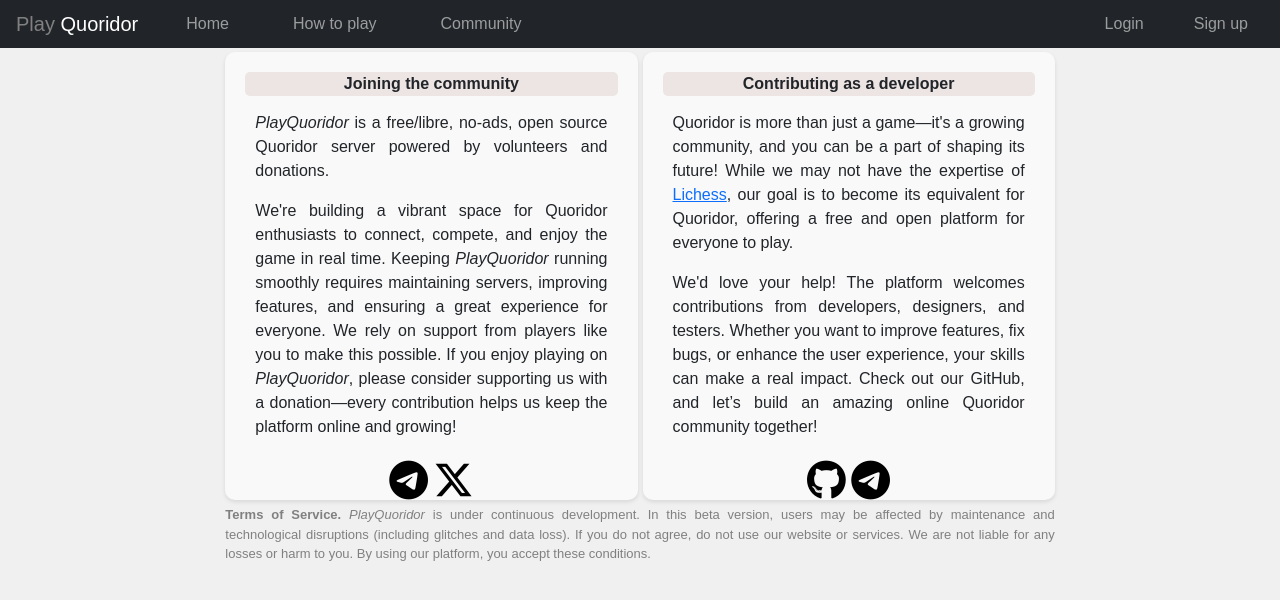
After one commit to playquoridor/playquoridor, a Django app: page /community/ in a window 1280 px wide. The commit adds this page. Shown: the top 600 px of the page. Run offline with Django 4.2, Linux system fonts and the light colour scheme; some libraries are stand-ins or nearby versions.

Commit message:
UI, community, links

```diff
--- a/game/static/game/js/load_static_board.js
+++ b/game/static/game/js/load_static_board.js
@@ -90,7 +90,6 @@ function movePawnEvent(event){
     const sourceSquare = pawn.square;  //board.querySelector('[square-id=' + pawn.square.id + ']');
     sourceSquare.innerHTML = ''; //.removeChild(pawn);
 
-    // console.log('Child removed', sourceSquare);
     pawn.square = targetSquare;
     targetSquare.appendChild(pawn);
 }
@@ -118,7 +117,6 @@ function setWinner(data, gameId) {
 
     // Show rating diffs
     if (data['player_username'] + '_delta_rating' in data) {
-        console.log('Entering rating diff', data['player_username'])
         const playerRatingDiff = document.getElementById(data['player_username'] + '_delta_rating-' + gameId);
         let delta = data[data['player_username'] + '_delta_rating'];
         if (parseInt(delta) >= 0) {
@@ -152,7 +150,6 @@ function setActivePlayer(data, gameId){
         setWinner(data, gameId);
         return null;
     }else{
-        console.log('Active user', data['active_username']);
         const playerBar = document.getElementById('bar-' + data['active_username'] + '-' + gameId);
         playerBar.classList.add('active-bar');
         return data['active_username'];
@@ -416,7 +413,6 @@ if (!gameEnded && showLive){
         const board = document.getElementById('board-' + data['game_id']);
         switch (data['action']){
             case 'FEN':
-                console.log('Setting up FEN from consumer...', playerColor);
                 //setupBoardFromFEN(data['FEN'], data['game_id'], playerColor, playerUsername, opponentUsername);
                 setupBoardFromFEN(data['FEN'], data['game_id'], data['player_color'], data['player_username'], data['opponent_username']);
                 break;
--- a/game/static/game/js/square_listeners.js
+++ b/game/static/game/js/square_listeners.js
@@ -39,6 +39,6 @@ export function sendPawnMessageEvent(event, playerColor, gameSocket){
         'target_row': targetSquare.row,
         'target_col': targetSquare.col,
     });
-    console.log(message);
+    // console.log(message);
     gameSocket.send(message);
 }
--- a/game/static/game/js/wall_listeners.js
+++ b/game/static/game/js/wall_listeners.js
@@ -65,7 +65,6 @@ export function sendFenceMessageCallback(gameSocket, playerColor){
             'col': Math.min(wall.col, nextWall.col),
             'subwallId': subwallId
         });
-        console.log(message);
         gameSocket.send(message);
     }
 }
--- a/quoridor/static/css/styles.css
+++ b/quoridor/static/css/styles.css
@@ -38,7 +38,7 @@ h1 {
     gap: 5px;
     /* justify-content: center;*/
     /* flex-direction: column; */
-    align-items: center;
+    /* align-items: center; */
     justify-content: space-between;
 }
 
@@ -77,8 +77,9 @@ h1 {
     gap: 0px;
     width: 100%;
     padding: 20px;
-    min-height: 420px;
-    max-width: 310px;
+    padding-bottom: 5px;
+    min-height: 410px;
+    /* max-width: 310px;*/
 }
 
 .flexible-sub-container {
@@ -673,10 +678,14 @@ Send challenges
     float: right;
 }
 
+/* Make title more fancy */
 .title{
     text-align: center;
     font-weight: bold;
     margin-bottom: 5px;
+    /* Design title so that it blends in well in white box with corners */
+    background-color: #ede4e4;
+    border-radius: 5px;
 }
 
 .no-margin{
@@ -896,3 +905,29 @@ Game info
     /* background-color: lightskyblue; */
     background-color: darkslategray;
 }
+
+/* Fancy box for highlighting a text */
+.highlight-box {
+    background-color: #d5d5ce;
+    border-radius: 5px;
+    padding: 2px;
+}
+
+/* Social icons */
+
+.social-icons {
+    /* display: flex; */
+    gap: 25px; /* Space between icons */
+}
+
+.social-icons a {
+    font-size: 20px;
+    color: black;
+    text-decoration: none;
+    transition: transform 0.2s, color 0.2s;
+}
+
+.social-icons a:hover {
+    transform: scale(1.2);
+    color: #1DA1F2;  /* Example: Twitter blue */
+}
--- a/quoridor/templates/base_generic.html
+++ b/quoridor/templates/base_generic.html
@@ -26,8 +26,9 @@
     </head>
     <body>
         <script src="https://code.jquery.com/jquery-3.2.1.slim.min.js" integrity="sha384-KJ3o2DKtIkvYIK3UENzmM7KCkRr/rE9/Qpg6aAZGJwFDMVNA/GpGFF93hXpG5KkN" crossorigin="anonymous"></script>
-            <script src="https://cdn.jsdelivr.net/npm/popper.js@1.12.9/dist/umd/popper.min.js" integrity="sha384-ApNbgh9B+Y1QKtv3Rn7W3mgPxhU9K/ScQsAP7hUibX39j7fakFPskvXusvfa0b4Q" crossorigin="anonymous"></script>
-            <script src="https://cdn.jsdelivr.net/npm/bootstrap@4.0.0/dist/js/bootstrap.min.js" integrity="sha384-JZR6Spejh4U02d8jOt6vLEHfe/JQGiRRSQQxSfFWpi1MquVdAyjUar5+76PVCmYl" crossorigin="anonymous"></script>
+        <script src="https://cdn.jsdelivr.net/npm/popper.js@1.12.9/dist/umd/popper.min.js" integrity="sha384-ApNbgh9B+Y1QKtv3Rn7W3mgPxhU9K/ScQsAP7hUibX39j7fakFPskvXusvfa0b4Q" crossorigin="anonymous"></script>
+        <script src="https://cdn.jsdelivr.net/npm/bootstrap@4.0.0/dist/js/bootstrap.min.js" integrity="sha384-JZR6Spejh4U02d8jOt6vLEHfe/JQGiRRSQQxSfFWpi1MquVdAyjUar5+76PVCmYl" crossorigin="anonymous"></script>
+        <script src="https://kit.fontawesome.com/600437531c.js" crossorigin="anonymous"></script>
 
         <nav class="navbar navbar-expand-lg navbar-dark bg-dark mb-1 ps-3 py-1"> <!-- navbar-light bg-light  -->
             <a class="navbar-brand" href="/">
@@ -54,6 +55,9 @@
                         <a class="nav-link" href="{% url 'user:list_games' user.get_username %}">My games</a>
                     </li>
                     {% endif %}
+                    <li class="nav-item px-4">
+                        <a class="nav-link" href="{% url 'community' %}">Community</a>
+                    </li>
                 </ul>
 
                 <ul class="nav navbar-nav ms-auto">
--- /dev/null
+++ b/quoridor/templates/community.html
@@ -0,0 +1,91 @@
+{% extends "base_generic.html" %}
+{% load static %}
+{% load games_tags %}
+
+{% block content %}
+    <script src="{% static 'challenge/js/send_challenge.js' %}"></script>
+    <script>
+        // Prevents form resubmission dialog.
+        // Ref: https://stackoverflow.com/questions/6320113/how-to-prevent-form-resubmission-when-page-is-refreshed-f5-ctrlr
+        if ( window.history.replaceState ) {
+            window.history.replaceState( null, null, window.location.href );
+        }
+    </script>
+
+    <div class="hidden pointer" id="join-active-game">
+        <!-- <button id="join-active-game"></button> -->
+    </div>
+
+    <main class="content">
+        <div class="middle-container">
+            <div class="sub-container">
+                <div class="title">
+                    Joining the community
+                </div>
+                <div class="small-padding justify">
+                    <p> <i> PlayQuoridor </i> is a free/libre, no-ads, open source Quoridor server powered by volunteers and donations. </p>
+                    <!-- Write text encouraging donations and joining the community -->
+                    <p> We're building a vibrant space for Quoridor enthusiasts to connect, compete, and enjoy the game in real time. Keeping <i>PlayQuoridor</i> running smoothly requires maintaining servers, improving features, and ensuring a great experience for everyone. We rely on support from players like you to make this possible. If you enjoy playing on <i>PlayQuoridor</i>, please consider supporting us with a donation—every contribution helps us keep the platform online and growing!
+                </div>
+                <div class="center">
+                    <div class="social-icons">
+                        <a href="https://t.me/+xai22EEyZDplMjk0" target="_blank">
+                            <i class="fa-brands fa-telegram fa-2xl"></i>
+                        </a>
+                        <a href="https://x.com/PlayQuoridor" target="_blank">
+                            <i class="fa-brands fa-x-twitter fa-2xl"></i>
+                        </a>
+                    </div>
+                </div>
+            </div>
+
+            <div class="sub-container">
+                <div class="title">
+                    Contributing as a developer
+                </div>
+                <div class="small-padding justify">
+                    <p> Quoridor is more than just a game—it's a growing community, and you can be a part of shaping its future!  While we may not have the expertise of <a href='https://lichess.org'>Lichess</a>, our goal is to become its equivalent for Quoridor, offering a free and open platform for everyone to play. </p>
+                    <p> We'd love your help! The platform welcomes contributions from developers, designers, and testers. Whether you want to improve features, fix bugs, or enhance the user experience, your skills can make a real impact. Check out our GitHub, and let’s build an amazing online Quoridor community together! </p>
+                </div>
+                <div class="center">
+                    <div class="social-icons">
+                        <a href="https://github.com/playquoridor/playquoridor" target="_blank">
+                            <i class="fa-brands fa-github fa-2xl"></i>
+                        </a>
+                        <a href="https://t.me/+RnbKzc8oaWcyMWFk" target="_blank">
+                            <i class="fa-brands fa-telegram fa-2xl"></i>
+                        </a>
+                    </div>
+                </div>
+            </div>
+        </div>
+
+        <div class="justify small-font gray-text"> <!-- small-padding -->
+            <p> <b> Terms of Service.</b> <i> PlayQuoridor </i> is under continuous development. In this beta version, users may be affected by maintenance and technological disruptions (including glitches and data loss). If you do not agree, do not use our website or services. We are not liable for any losses or harm to you. By using our platform, you accept these conditions. </p>
+        </div>
+    </main>
+
+<script>
+    // Add game links
+    const games = document.getElementsByClassName('displayed-game');
+    for (const game of games){
+        game.onclick = function (){
+            /* Ref: https://stackoverflow.com/questions/11844430/back-button-fails-after-window-location-replacehref */
+            window.location.href = window.location.protocol + "//" + window.location.host + "/game/" + game.id.split('-')[1];
+        }
+        game.classList.add('pointer');
+    }
+</script>
+{% endblock %}
+
+{% block leftblock %}
+{% endblock %}
+
+{% block rightblock %}
+{% endblock %}
+
+
+<!-- Active game -->
+{% block activegame %}
+
+{% endblock %}
--- a/quoridor/templates/include/online_users.html
+++ b/quoridor/templates/include/online_users.html
@@ -47,6 +47,10 @@
                 </section>
             {% endfor %}
         {% endwith %}
+
+        <!-- Place at the bottom -->
+    </div>
+    <div class="bottom-text center">
         {{ online_users_count }} online users
     </div>
 </div>
--- a/quoridor/urls.py
+++ b/quoridor/urls.py
@@ -25,6 +25,7 @@ urlpatterns = [
     path('user/', include('profile.urls', namespace='profile')),
     path('register/', include('register.urls')),
     path('tutorial/', include('tutorial.urls')),
+    path('community/', views.community, name='community'),
     path('admin/', admin.site.urls),
     path('accounts/login/', auth_views.LoginView.as_view()),
     path('accounts/logout/', auth_views.LogoutView.as_view()),
--- a/quoridor/views.py
+++ b/quoridor/views.py
@@ -144,6 +144,10 @@ def index(request):
                **online_users_context(request)}
     return render(request, 'index.html', context)
 
+def community(request):
+    context = active_game_context(request)
+    context = {}
+    return render(request, 'community.html', context)
 
 #####################
 #    Error pages    #
--- a/tutorial/templates/tutorial/introduction.html
+++ b/tutorial/templates/tutorial/introduction.html
@@ -8,8 +8,7 @@
 {% block content %}
 {% load static %}
 <div class="full-width-container">
-    <h4> Introduction </h4>
-    <hr>
+    <div class="title"> Tutorial </div>
 
     <div class="tutorial-container">
         <div class="tutorial-subcontainer" id="tutorial-0">
```
Also changed, not shown: other parts of quoridor/static/css/styles.css (+17 -13 lines), game/static/game/js/load_board.js (+0 -8 lines), profile/static/profile/js/plot_ratings_evolution.js (+0 -25 lines), profile/templates/profile/profile.html (+4 -4 lines), quoridor/templates/include/challenge_box.html (+22 -28 lines), quoridor/templates/index.html (+14 -0 lines), 1 other file.
